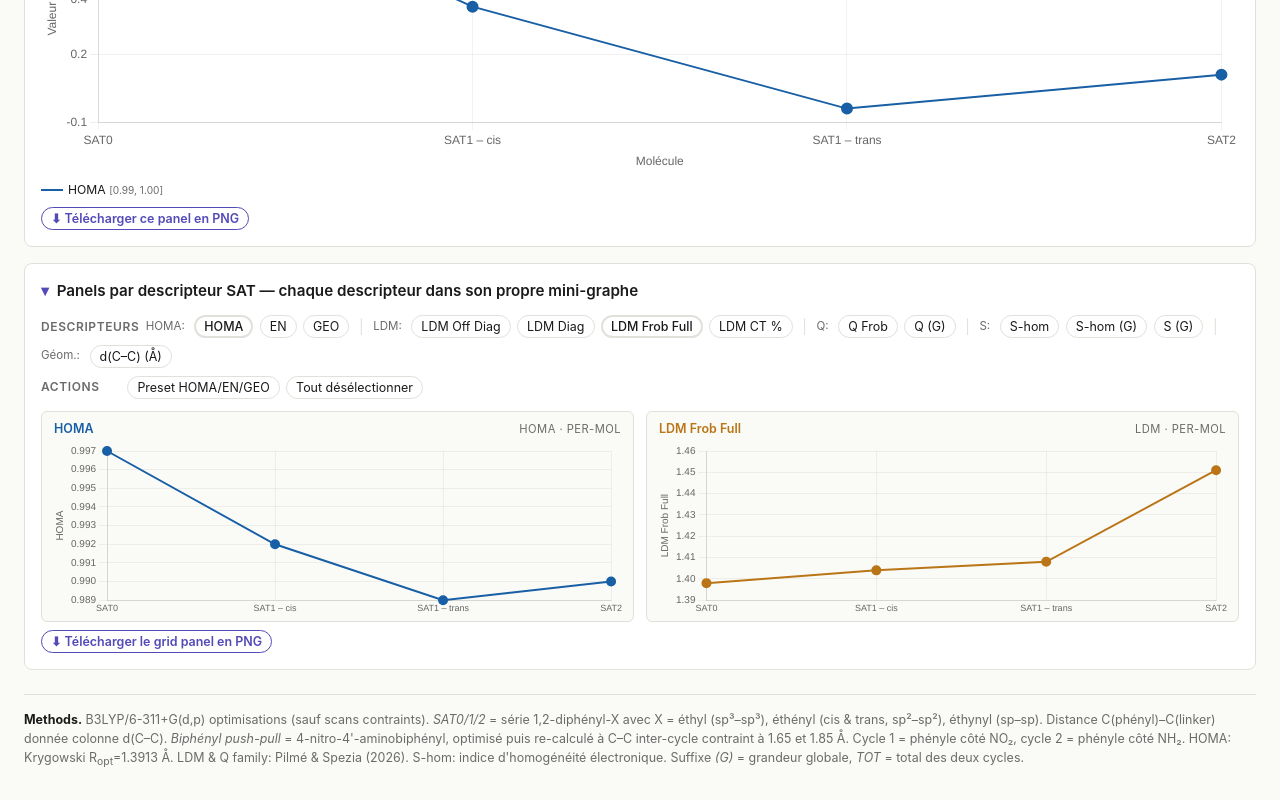
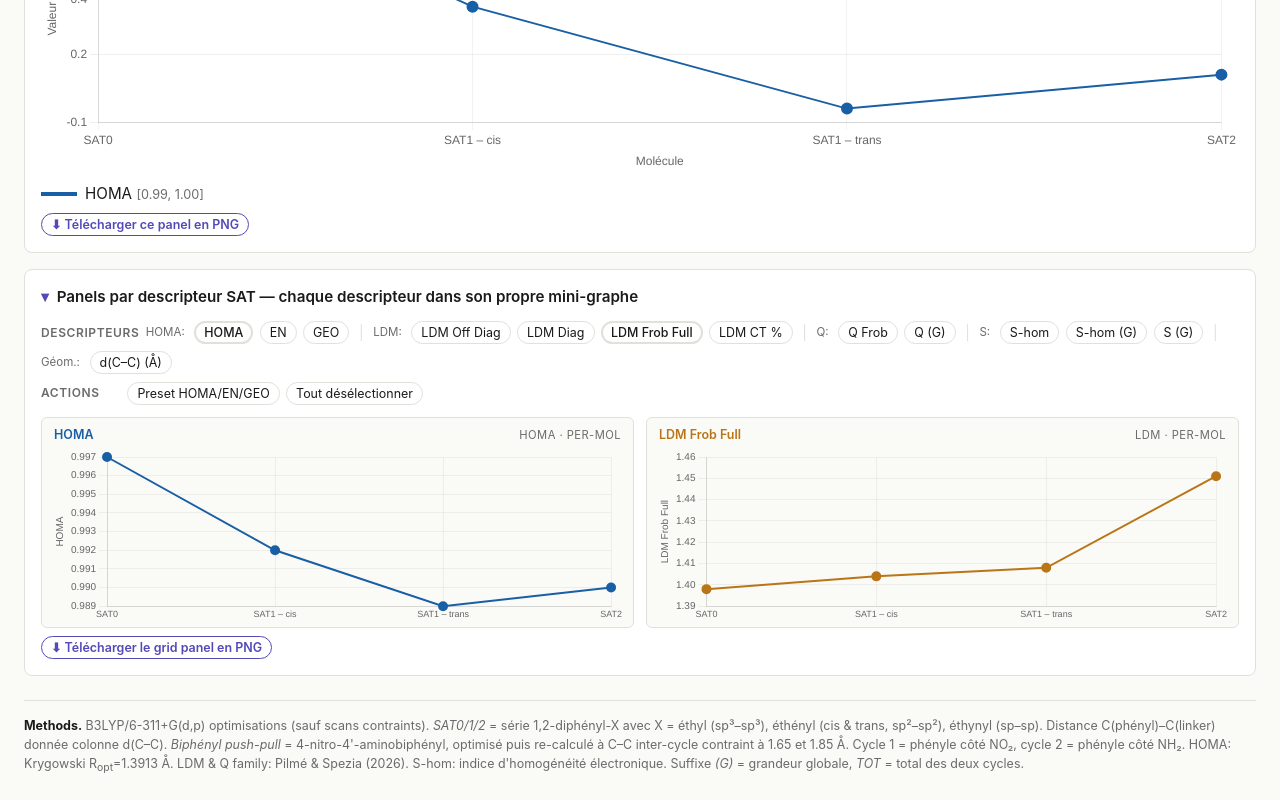
Before and after one commit to ariaX1973/sat-biphenyl-descriptors, a plain HTML site: page index.html in a window 1280 px wide. Shown: the part 1282-2082 px from the top of the page. Drawn offline with nearby package versions, Linux system fonts and the light colour scheme.

Commit message:
Compare panel legend: bigger font (0.76rem→0.95rem / 12px→15px) + thicker color strokes (22×2.5px→36×4.5px) + wider item gap + more breathing room. Improves descriptor identification at a glance.

```diff
--- a/index.html
+++ b/index.html
@@ -108,10 +108,10 @@ header h1 { font-size:1.4rem; font-weight:600; letter-spacing:-0.01em; margin:0
 .compare-chip[aria-pressed="true"] { border-width:2px; padding:2px 8px; font-weight:500; }
 .compare-canvas-wrap { position:relative; height:360px; margin-top:0.75rem; }
 .compare-actions { display:flex; gap:0.4rem; margin-top:0.5rem; flex-wrap:wrap; }
-.compare-legend { font-size:0.76rem; color:var(--muted); margin-top:0.5rem;
-                  display:flex; flex-wrap:wrap; gap:0.5rem 0.9rem; }
-.compare-legend-item { display:inline-flex; align-items:center; gap:5px; }
-.compare-legend-stroke { width:22px; height:0; border-top:2.5px solid currentColor; display:inline-block; }
+.compare-legend { font-size:0.95rem; color:var(--muted); margin-top:0.6rem;
+                  display:flex; flex-wrap:wrap; gap:0.7rem 1.4rem; }
+.compare-legend-item { display: inline-flex; align-items: center; gap: 8px; }
+.compare-legend-stroke { width: 36px; height: 0; border-top: 4.5px solid currentColor; display: inline-block; }
 .grid-cards { display:grid; grid-template-columns:repeat(auto-fit, minmax(260px, 1fr));
               gap:0.75rem; margin-top:0.75rem; }
 .grid-card { background:var(--bg); border:1px solid var(--border); border-radius:6px;
```
